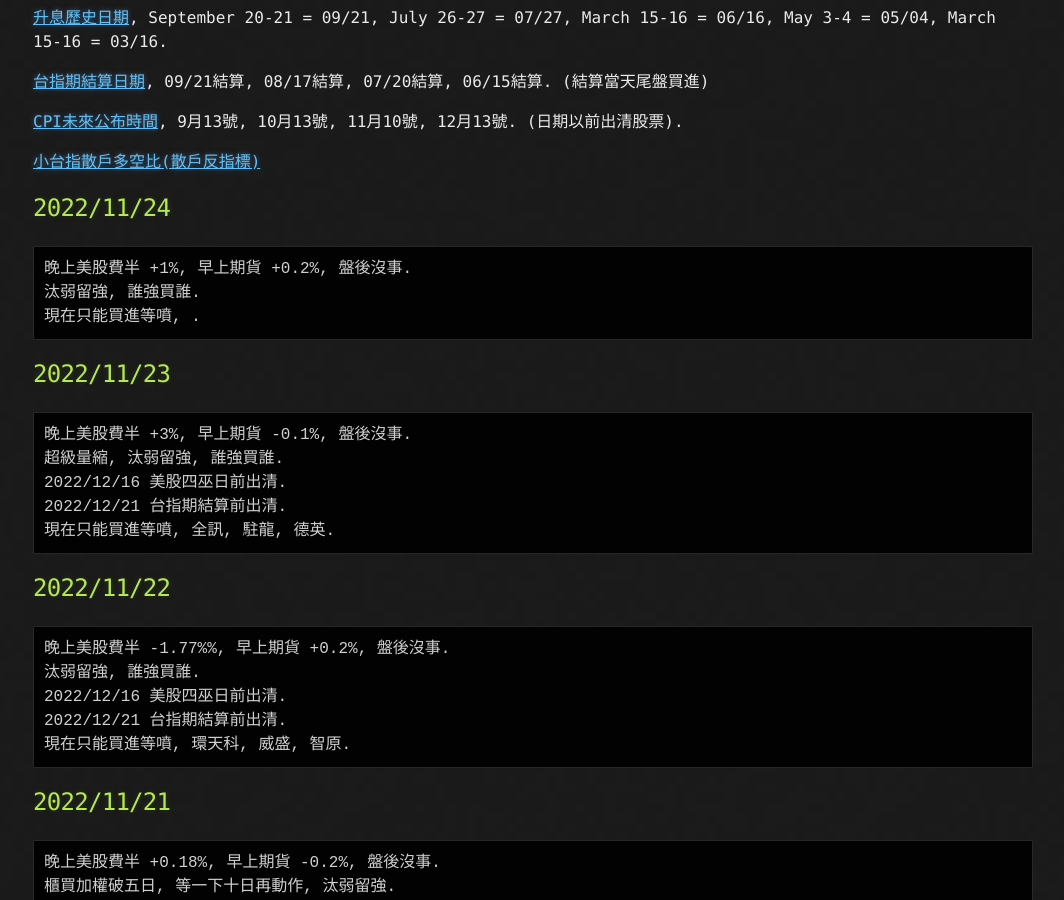
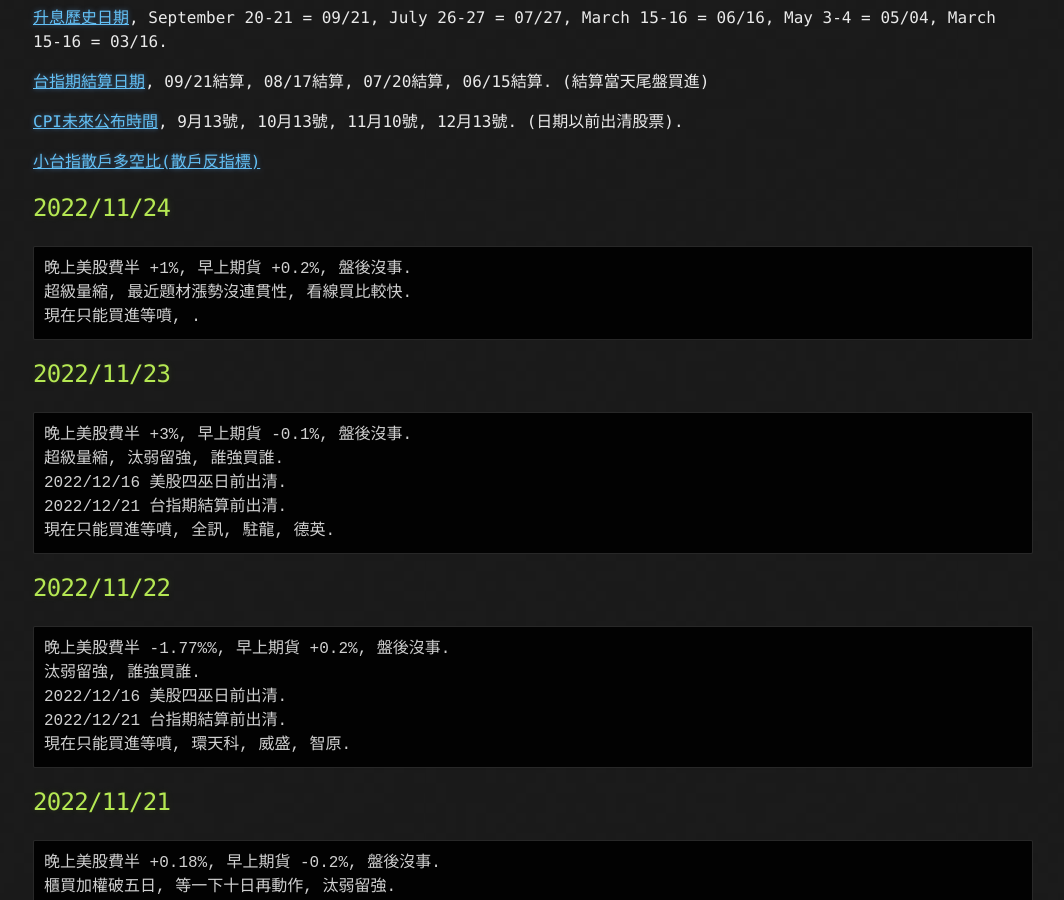
Before and after one commit to lepg5487/Stock_God, a Jekyll site: the page built from index.md, in a window 1280 px wide and 900 px high, scrolled down 332 px. Shown: the whole window, without its empty margins (107-1171 px from the left). Built offline with Jekyll 4.4.1, drawn with Linux system fonts in a browser that asks for light colours; our own code applies the rules of GitHub Pages for plain Markdown files.

Commit message:
Update index.md

````diff
--- a/index.md
+++ b/index.md
@@ -17,7 +17,7 @@ layout: testlayouts
 ## 2022/11/24
 ```
 晚上美股費半 +1%, 早上期貨 +0.2%, 盤後沒事.
-汰弱留強, 誰強買誰.
+超級量縮, 最近題材漲勢沒連貫性, 看線買比較快.
 現在只能買進等噴, .
 ```
 
````
